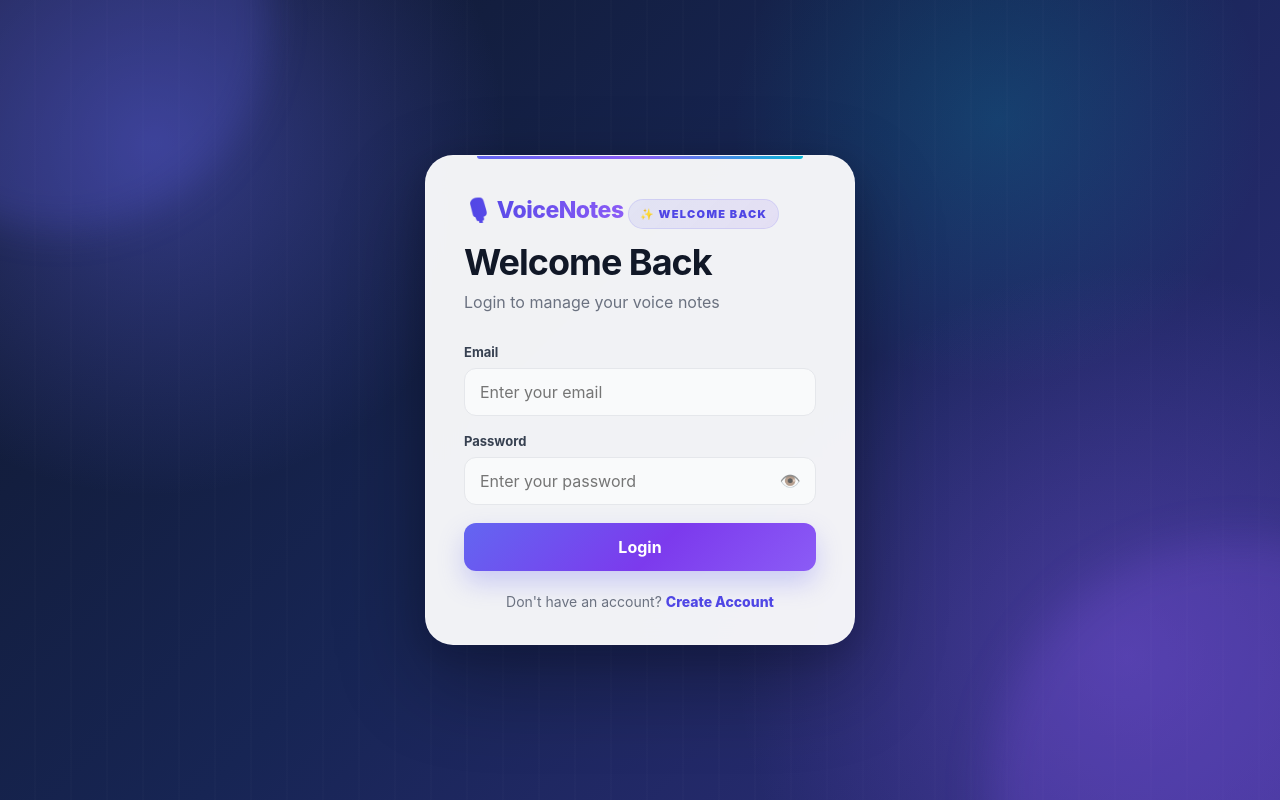
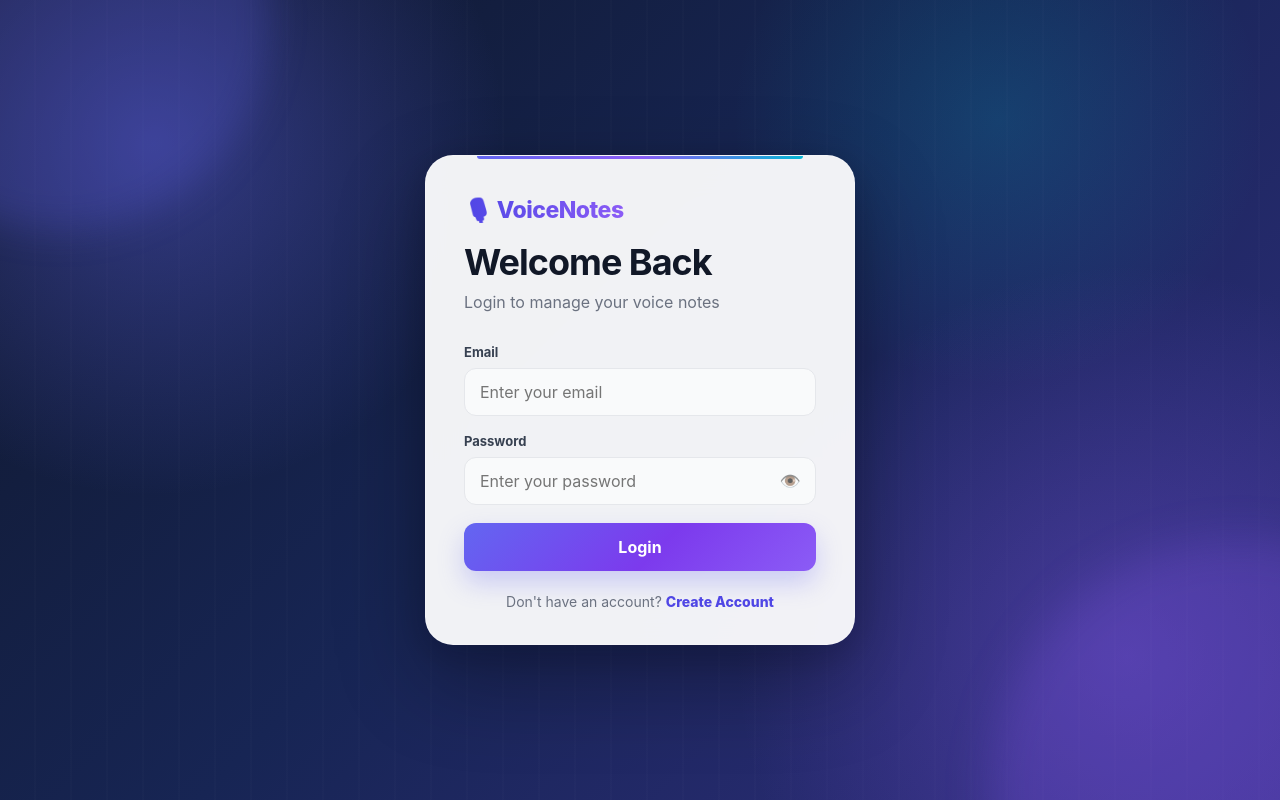
Before and after one commit to DhruvMaurya09/Ai-Voice-to-text-WEB, a plain HTML site: page index.html in a window 1280 px wide. Drawn offline with Linux system fonts and the light colour scheme.

Commit message:
Remove duplicate welcome back

```diff
--- a/index.html
+++ b/index.html
@@ -22,10 +22,6 @@
 
             <div class="logo">
                 🎙️ VoiceNotes
-            </div>
-
-            <div class="welcome-badge">
-                ✨ WELCOME BACK
             </div>
 
             <h1>Welcome Back</h1>
```
